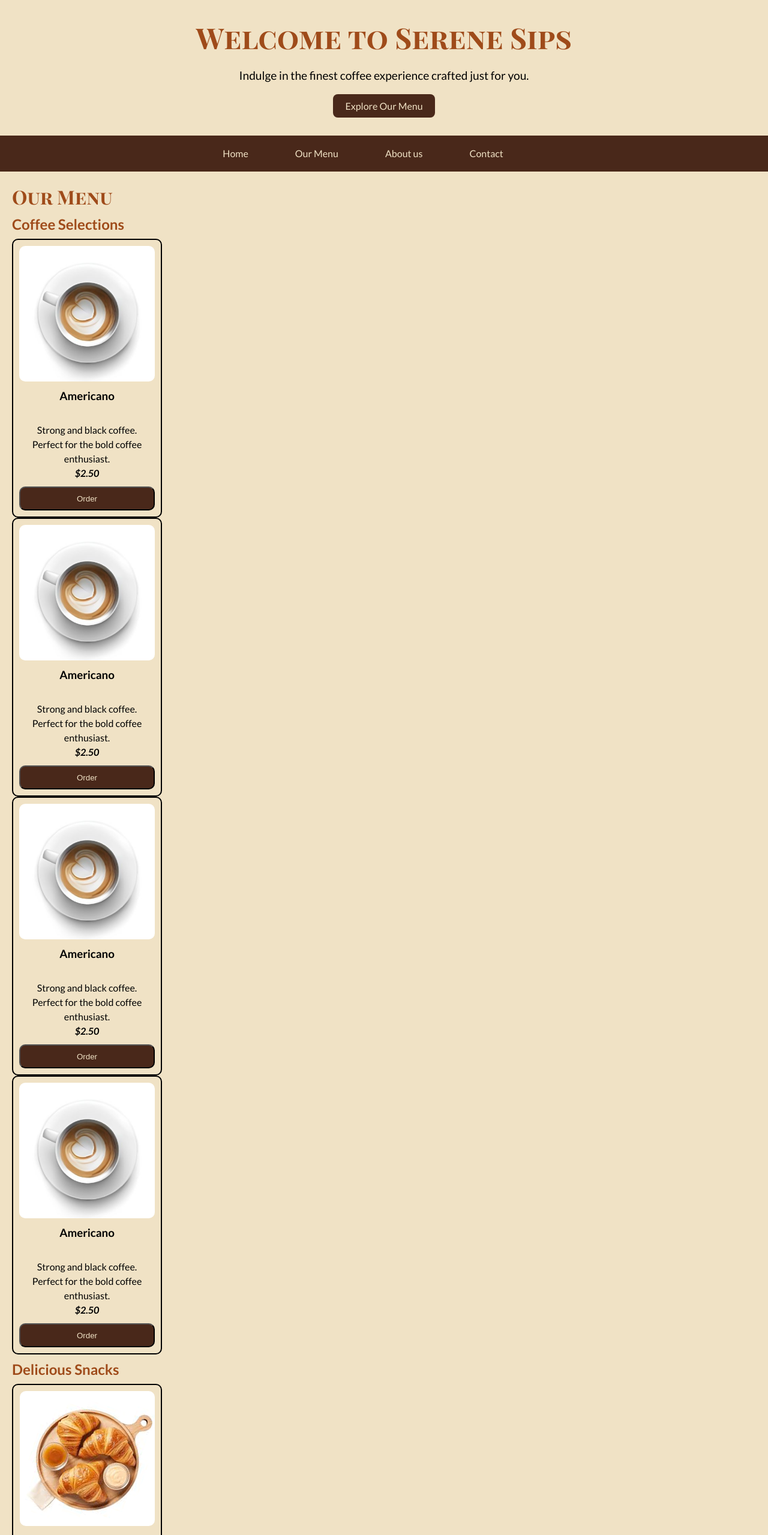
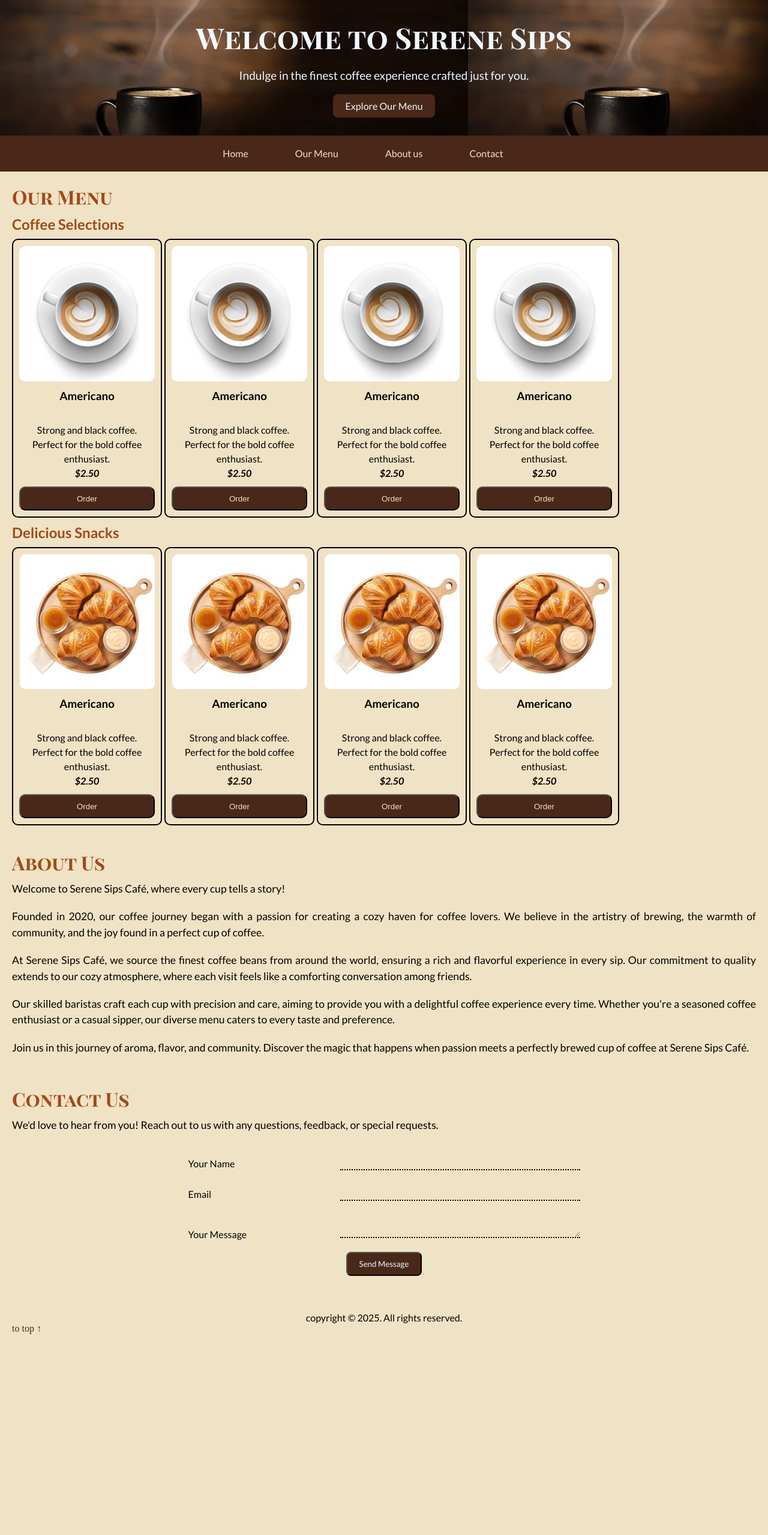
Before and after one commit to Pyae-Sone8816/serene-sipsv2, a plain HTML site: page index.html in a window 1280 px wide. Shown: the top 2559 px of the page at 60% size. After the commit the page ends 2253 px from the top, so only its background shows below. Drawn offline with Linux system fonts and the light colour scheme.

Commit message:
changed sticky nav bar

```diff
--- a/index.html
+++ b/index.html
@@ -204,7 +204,7 @@
     <!-- footer section  -->
     <footer>
       <p>copyright &copy; 2025. All rights reserved.</p>
-      <a href="#home">to top</a>
+      <a href="#home" class="arrow">to top &uarr; </a>
     </footer>
   </body>
 </html>
--- a/style.css
+++ b/style.css
@@ -2,6 +2,9 @@
   margin: 0;
   padding: 0;
   box-sizing: border-box;
+}
+html {
+  scroll-behavior: smooth;
 }
 body {
   background-color: #f0e2c5;
@@ -10,23 +13,25 @@ body {
 header {
   text-align: center;
   padding: 30px 0;
+  background-image: url(images/c1.webp);
 }
 header h1 {
   font-family: "Playfair Display SC", serif;
-  color: #9f4b1a;
+  color: aliceblue;
   font-size: 3rem;
 }
 header p {
   font-family: "Lato", serif;
   font-size: 1.2rem;
   margin: 20px 0;
+  color: aliceblue;
 }
 .btn {
   display: inline-block;
   font-family: "Lato", serif;
   background-color: #49281a;
   padding: 10px 20px;
-  color: #f0e2c5;
+  color: aliceblue;
   border-radius: 8px;
   text-decoration: none;
 }
@@ -48,6 +53,7 @@ header p {
   text-align: center;
   /* margin: 50px auto; */
   border-radius: 10px;
+  display: inline-block;
 }
 .card-img-top {
   max-width: 100%;
@@ -76,6 +82,8 @@ nav {
   text-align: center;
   padding: 20px 0;
   background-color: #49281a;
+  position: sticky;
+  top: 0px;
 }
 nav a {
   text-decoration: none;
@@ -111,7 +119,7 @@ footer {
   font-size: 1.1rem;
 }
 #contact form {
-  border: 1px solid black;
+  /* border: 1px solid black; */
   padding: 20px;
   text-align: center;
   font-family: "Lato", serif;
@@ -140,3 +148,8 @@ footer p {
   text-align: center;
   font-size: 1rem;
 }
+.arrow {
+  text-decoration: none;
+  color: #49281a;
+  padding: 30px 0;
+}
```
Also changed, not shown: images/c1.webp (added).
